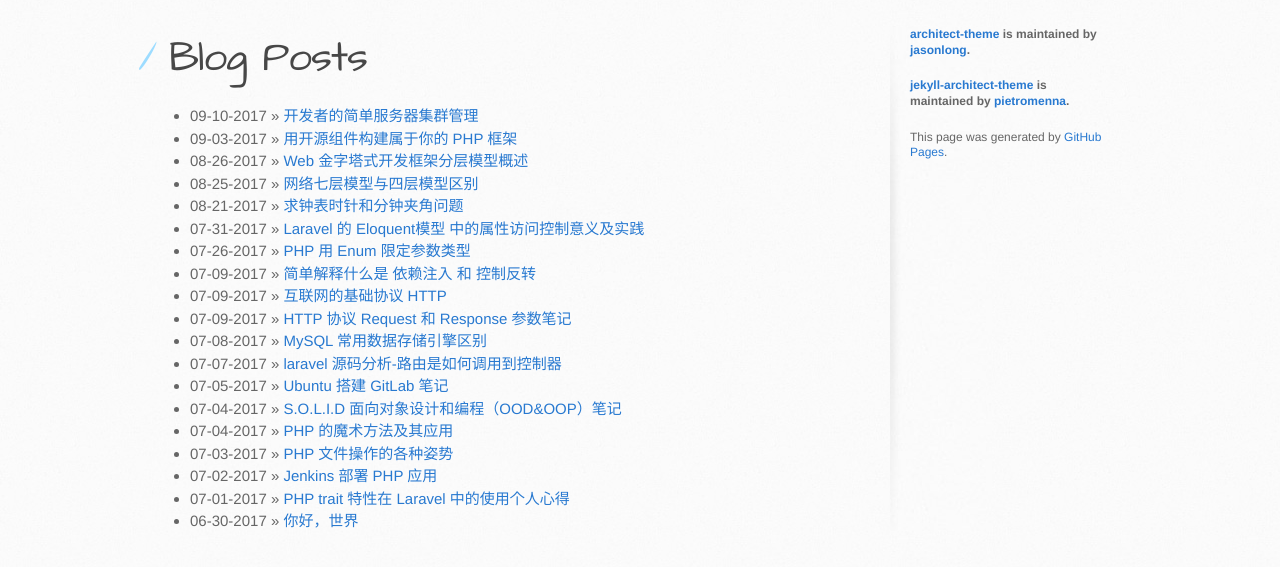
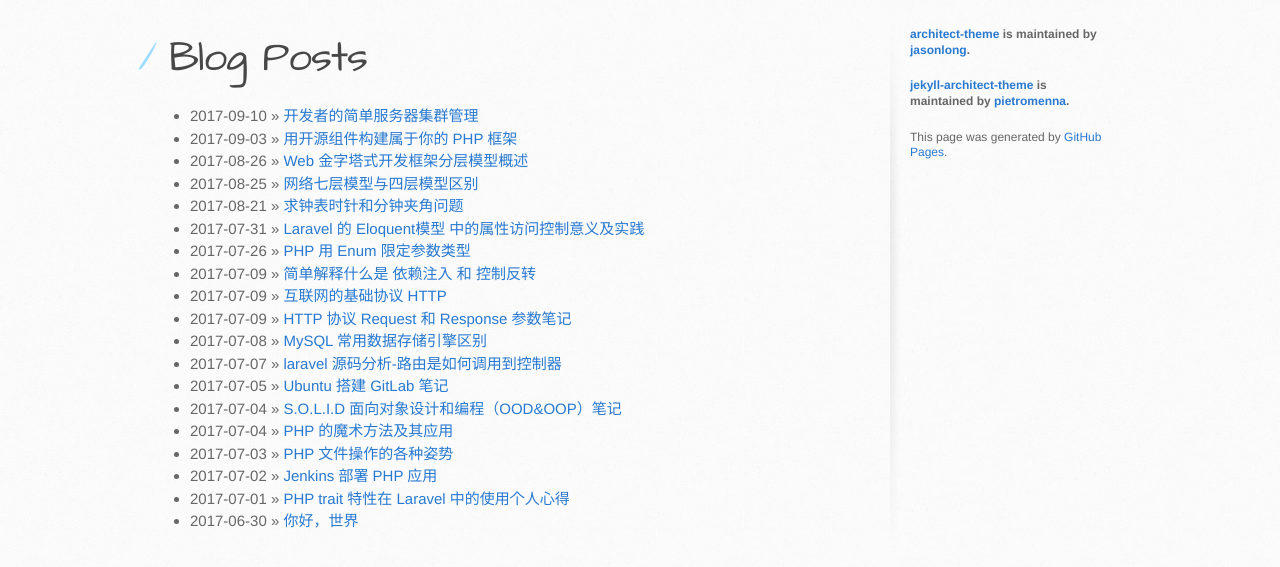
Before and after one commit to dongm2ez/m2ez.github.io, a Jekyll site: the page built from index.html, in a window 1280 px wide. Shown: the part 205-772 px from the top of the page. Built offline with Jekyll 4.4.1, drawn with Linux system fonts in a browser that asks for light colours.

Commit message:
优化时间显示

```diff
--- a/_layouts/post.html
+++ b/_layouts/post.html
@@ -2,7 +2,7 @@
 layout: default
 ---
 <h2>{{ page.title }}</h2>
-<p class="meta">{{ page.date | date: "%m-%d-%Y" }}</p>
+<p class="meta">{{ page.date | date: "%Y-%m-%d" }}</p>
 
 {{ content | toc }}
 
--- a/index.html
+++ b/index.html
@@ -7,7 +7,7 @@ title: 麦索的麦田
   <h1>Blog Posts</h1>
   <ul class="posts">
     {% for post in site.posts %}
-      <li><span>{{ post.date | date: "%m-%d-%Y" }}</span> &raquo; <a href="{{ site.baseurl }}{{ post.url }}">{{ post.title }}</a></li>
+      <li><span>{{ post.date | date: "%Y-%m-%d" }}</span> &raquo; <a href="{{ site.baseurl }}{{ post.url }}">{{ post.title }}</a></li>
     {% endfor %}
   </ul>
 </div>
```
